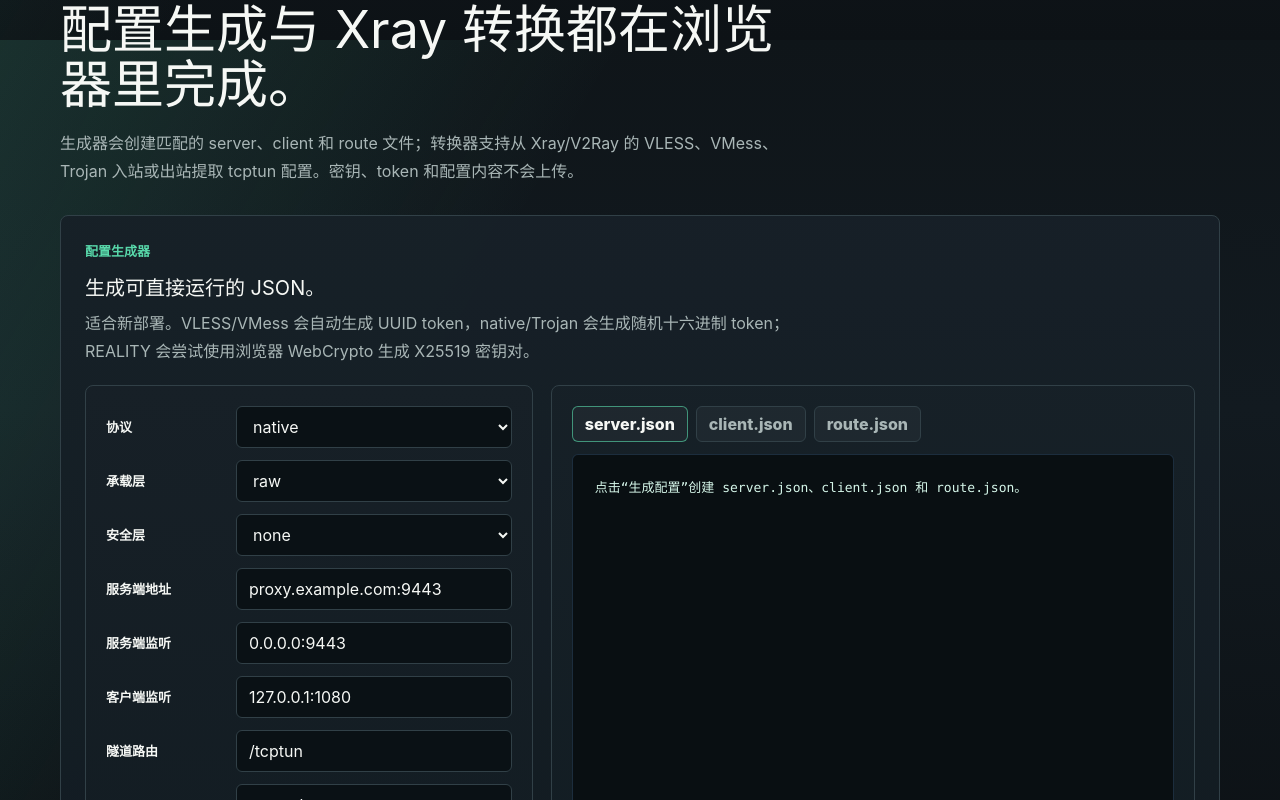
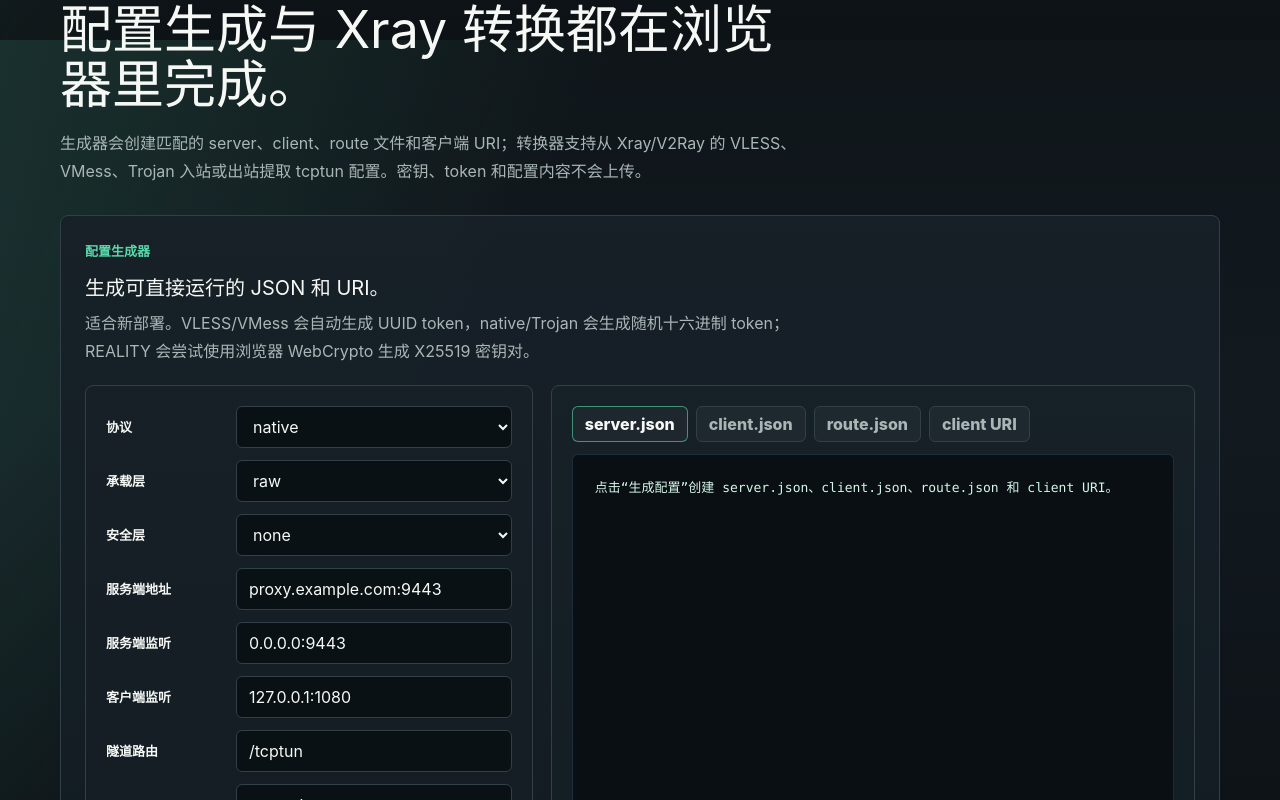
Before and after one commit to sskycn/tcptun, a Next.js app: page / in a window 1280 px wide. Shown: the part 3160-3960 px from the top of the page. Built offline with nearby package versions, Linux system fonts and the light colour scheme.

Commit message:
Add client URI generation

```diff
--- a/app/config-tools.tsx
+++ b/app/config-tools.tsx
@@ -3,7 +3,9 @@
 import { useMemo, useState } from "react";
 
 type JsonRecord = Record<string, unknown>;
-type GeneratedFile = "server" | "client" | "route";
+type GeneratedJSONFile = "server" | "client" | "route";
+type GeneratedFile = GeneratedJSONFile | "uri";
+type GeneratedFiles = Record<GeneratedJSONFile, JsonRecord> & { uri: string };
 type ConverterTarget = "client" | "server";
 
 const defaultClientListen = "127.0.0.1:1080";
@@ -88,7 +90,8 @@
   const [realityDest, setRealityDest] = useState("example.com:443");
   const [shortId, setShortId] = useState("");
   const [forceCidrs, setForceCidrs] = useState("1.1.1.0/24,2001:4860::/48");
-  const [generatedFiles, setGeneratedFiles] = useState<Record<GeneratedFile, JsonRecord> | null>(null);
+  const [uriName, setUriName] = useState("tcptun");
+  const [generatedFiles, setGeneratedFiles] = useState<GeneratedFiles | null>(null);
   const [activeGeneratedFile, setActiveGeneratedFile] = useState<GeneratedFile>("server");
   const [generatorStatus, setGeneratorStatus] = useState("");
 
@@ -101,8 +104,8 @@
   const [converterStatus, setConverterStatus] = useState("");
 
   const generatorOutput = generatedFiles
-    ? pretty(generatedFiles[activeGeneratedFile])
-    : "点击“生成配置”创建 server.json、client.json 和 route.json。";
+    ? formatGeneratedOutput(generatedFiles[activeGeneratedFile])
+    : "点击“生成配置”创建 server.json、client.json、route.json 和 client URI。";
 
   const targetLabel = useMemo(() => (target === "client" ? "client.json" : "server.json"), [target]);
 
@@ -120,10 +123,11 @@
         realityDest,
         shortId,
         forceCidrs,
+        uriName,
       });
       setGeneratedFiles(files);
       setActiveGeneratedFile("server");
-      setGeneratorStatus("已生成 server.json、client.json 和 route.json。");
+      setGeneratorStatus("已生成 server.json、client.json、route.json 和 client URI。");
     } catch (error) {
       setGeneratorStatus(messageFor(error));
     }
@@ -168,15 +172,15 @@
         <p className="eyebrow">在线工具</p>
         <h2>配置生成与 Xray 转换都在浏览器里完成。</h2>
         <p>
-          生成器会创建匹配的 server、client 和 route 文件；转换器支持从 Xray/V2Ray 的 VLESS、VMess、
-          Trojan 入站或出站提取 tcptun 配置。密钥、token 和配置内容不会上传。
+          生成器会创建匹配的 server、client、route 文件和客户端 URI；转换器支持从 Xray/V2Ray 的
+          VLESS、VMess、Trojan 入站或出站提取 tcptun 配置。密钥、token 和配置内容不会上传。
         </p>
       </div>
 
       <div className="tool-card" id="generator">
         <div className="tool-copy">
           <p className="eyebrow">配置生成器</p>
-          <h3>生成可直接运行的 JSON。</h3>
+          <h3>生成可直接运行的 JSON 和 URI。</h3>
           <p>
             适合新部署。VLESS/VMess 会自动生成 UUID token，native/Trojan 会生成随机十六进制 token；
             REALITY 会尝试使用浏览器 WebCrypto 生成 X25519 密钥对。
@@ -235,14 +239,18 @@
             <Field label="强制上游 CIDR">
               <input value={forceCidrs} onChange={(event) => setForceCidrs(event.target.value)} />
             </Field>
+            <Field label="URI 名称">
+              <input value={uriName} onChange={(event) => setUriName(event.target.value)} />
+            </Field>
             <div className="button-row">
               <button type="button" className="button primary" data-testid="generate-config" onClick={handleGenerate}>
                 生成配置
               </button>
               <CopyButton text={generatorOutput} onDone={setGeneratorStatus} />
               <DownloadButton
-                filename={`${activeGeneratedFile}.json`}
+                filename={generatedFilename(activeGeneratedFile)}
                 text={generatedFiles ? generatorOutput : ""}
+                mimeType={activeGeneratedFile === "uri" ? "text/plain" : "application/json"}
                 onDone={setGeneratorStatus}
               />
             </div>
@@ -250,14 +258,14 @@
           </div>
           <div className="output-panel">
             <div className="tabs" role="tablist" aria-label="已生成文件">
-              {(["server", "client", "route"] as GeneratedFile[]).map((file) => (
+              {(["server", "client", "route", "uri"] as GeneratedFile[]).map((file) => (
                 <button
                   key={file}
                   type="button"
                   className={file === activeGeneratedFile ? "active" : ""}
                   onClick={() => setActiveGeneratedFile(file)}
                 >
-                  {file}.json
+                  {generatedLabel(file)}
                 </button>
               ))}
             </div>
@@ -369,15 +377,17 @@
 function DownloadButton({
   filename,
   text,
+  mimeType = "application/json",
   onDone,
 }: {
   filename: string;
   text: string;
+  mimeType?: string;
   onDone: (message: string) => void;
 }) {
   function download() {
     if (!text.trim()) return;
-    const blob = new Blob([text], { type: "application/json" });
+    const blob = new Blob([text], { type: mimeType });
     const url = URL.createObjectURL(blob);
     const link = document.createElement("a");
     link.href = url;
@@ -394,7 +404,19 @@
   );
 }
 
-async function generateConfigs(form: Record<string, string>) {
+function generatedLabel(file: GeneratedFile) {
+  return file === "uri" ? "client URI" : `${file}.json`;
+}
+
+function generatedFilename(file: GeneratedFile) {
+  return file === "uri" ? "client-uri.txt" : `${file}.json`;
+}
+
+function formatGeneratedOutput(value: JsonRecord | string) {
+  return typeof value === "string" ? value : pretty(value);
+}
+
+async function generateConfigs(form: Record<string, string>): Promise<GeneratedFiles> {
   if (form.security === "reality" && form.transport !== "raw") {
     throw new Error("REALITY 配置必须使用 raw 承载层。");
   }
@@ -447,7 +469,7 @@
     }
   }
 
-  const route = {
+  const route: JsonRecord = {
     force_upstream: {
       domains: [],
       domain_regexes: [],
@@ -458,11 +480,218 @@
     },
   };
 
+  const serverConfig = cleanObject(server);
+  const clientConfig = cleanObject(client);
+
   return {
-    server: cleanObject(server),
-    client: cleanObject(client),
+    server: serverConfig,
+    client: clientConfig,
     route,
-  } as Record<GeneratedFile, JsonRecord>;
+    uri: buildClientURI(clientConfig, form.uriName),
+  };
+}
+
+function buildClientURI(cfg: JsonRecord, name: string) {
+  const mode = stringField(cfg, "mode");
+  if (mode && mode !== "client") throw new Error(`URI 只能从 client 配置生成，当前 mode 是 ${mode}。`);
+
+  const protocol = stringField(cfg, "tunnel_protocol") || "native";
+  const transport = stringField(cfg, "tunnel_transport") || "raw";
+  const { host, port } = splitURIHostPort(stringField(cfg, "server_addr"));
+  const token = stringField(cfg, "token");
+  if (!token) throw new Error("生成 URI 需要 token。");
+
+  switch (protocol) {
+    case "native":
+      return buildNativeURI(cfg, transport, host, port, token, name);
+    case "vless":
+      return buildVLESSURI(cfg, transport, host, port, token, name);
+    case "vmess":
+      return buildVMessURI(cfg, transport, host, port, token, name);
+    case "trojan":
+      return buildTrojanURI(cfg, transport, host, port, token, name);
+    default:
+      throw new Error(`不支持生成 URI 的协议: ${protocol}`);
+  }
+}
+
+function buildNativeURI(cfg: JsonRecord, transport: string, host: string, port: string, token: string, name: string) {
+  const query = new URLSearchParams();
+  query.set("protocol", "native");
+  addTransportQuery(query, cfg, transport);
+  addSecurityQuery(query, cfg);
+  return buildStandardURI("tcptun", token, host, port, query, name);
+}
+
+function buildVLESSURI(cfg: JsonRecord, transport: string, host: string, port: string, token: string, name: string) {
+  const query = new URLSearchParams();
+  query.set("encryption", "none");
+  query.set("type", xrayURITransportType(transport));
+  addTransportQuery(query, cfg, transport);
+  addSecurityQuery(query, cfg);
+  const flow = stringField(cfg, "tunnel_flow");
+  if (flow) query.set("flow", flow);
+  return buildStandardURI("vless", token, host, port, query, name);
+}
+
+function buildTrojanURI(cfg: JsonRecord, transport: string, host: string, port: string, token: string, name: string) {
+  const query = new URLSearchParams();
+  query.set("type", xrayURITransportType(transport));
+  addTransportQuery(query, cfg, transport);
+  addSecurityQuery(query, cfg);
+  return buildStandardURI("trojan", token, host, port, query, name);
+}
+
+function buildVMessURI(cfg: JsonRecord, transport: string, host: string, port: string, token: string, name: string) {
+  const vmess: JsonRecord = {
+    v: "2",
+    ps: normalizeURIName(name),
+    add: host,
+    port,
+    id: token,
+    aid: "0",
+    scy: "none",
+    net: vmessURITransportNetwork(transport),
+    type: "none",
+    host: "",
+    path: "",
+    tls: "",
+  };
+  const path = normalizePath(stringField(cfg, "tunnel_path"));
+  if (path && transport !== "raw") vmess.path = path;
+  if (booleanField(cfg, "tunnel_tls")) {
+    vmess.tls = "tls";
+    vmess.sni = stringField(cfg, "tunnel_tls_server_name");
+  }
+  return `vmess://${base64Encode(JSON.stringify(vmess))}`;
+}
+
+function buildStandardURI(
+  scheme: string,
+  token: string,
+  host: string,
+  port: string,
+  query: URLSearchParams,
+  name: string,
+) {
+  const queryText = query.toString();
+  return `${scheme}://${encodeURIComponent(token)}@${formatURIHostPort(host, port)}?${queryText}#${encodeURIComponent(
+    normalizeURIName(name),
+  )}`;
+}
+
+function addTransportQuery(query: URLSearchParams, cfg: JsonRecord, transport: string) {
+  query.set("transport", transport);
+  const path = normalizePath(stringField(cfg, "tunnel_path"));
+  if (path && transport !== "raw") query.set("path", path);
+}
+
+function addSecurityQuery(query: URLSearchParams, cfg: JsonRecord) {
+  if (stringField(cfg, "tunnel_security") === "reality") {
+    query.set("security", "reality");
+    setQueryIfPresent(query, "sni", stringField(cfg, "reality_server_name"));
+    setQueryIfPresent(query, "fp", stringField(cfg, "reality_fingerprint"));
+    setQueryIfPresent(query, "pbk", stringField(cfg, "reality_public_key"));
+    setQueryIfPresent(query, "sid", stringField(cfg, "reality_short_id"));
+    setQueryIfPresent(query, "spx", stringField(cfg, "reality_spider_x"));
+    return;
+  }
+  if (booleanField(cfg, "tunnel_tls")) {
+    query.set("security", "tls");
+    setQueryIfPresent(query, "sni", stringField(cfg, "tunnel_tls_server_name"));
+    if (booleanField(cfg, "tunnel_tls_insecure")) query.set("allowInsecure", "1");
+    return;
+  }
+  query.set("security", "none");
+}
+
+function setQueryIfPresent(query: URLSearchParams, key: string, value: string) {
+  if (value) query.set(key, value);
+}
+
+function xrayURITransportType(transport: string) {
+  switch (transport) {
+    case "raw":
+      return "tcp";
+    case "h2":
+      return "http";
+    case "h3":
+      return "quic";
+    default:
+      return transport;
+  }
+}
+
+function vmessURITransportNetwork(transport: string) {
+  switch (transport) {
+    case "raw":
+      return "tcp";
+    case "h2":
+      return "h2";
+    case "h3":
+      return "quic";
+    default:
+      return transport;
+  }
+}
+
+function splitURIHostPort(address: string) {
+  const trimmed = address.trim();
+  if (!trimmed) throw new Error("生成 URI 需要 server_addr。");
+
+  let host = "";
+  let port = "";
+  if (trimmed.startsWith("[")) {
+    const closingBracket = trimmed.indexOf("]");
+    if (closingBracket <= 1 || trimmed[closingBracket + 1] !== ":") {
+      throw new Error("server_addr 必须是 host:port，IPv6 请使用 [::1]:443 格式。");
+    }
+    host = trimmed.slice(1, closingBracket);
+    port = trimmed.slice(closingBracket + 2);
+  } else {
+    const lastColon = trimmed.lastIndexOf(":");
+    if (lastColon <= 0 || lastColon === trimmed.length - 1 || trimmed.slice(0, lastColon).includes(":")) {
+      throw new Error("server_addr 必须是 host:port，IPv6 请使用 [::1]:443 格式。");
+    }
+    host = trimmed.slice(0, lastColon);
+    port = trimmed.slice(lastColon + 1);
+  }
+
+  const parsedPort = Number(port);
+  if (!host.trim()) throw new Error("server_addr host 为空。");
+  if (!Number.isInteger(parsedPort) || parsedPort <= 0 || parsedPort > 65535) {
+    throw new Error(`server_addr 端口无效: ${port}`);
+  }
+  return { host: host.trim(), port };
+}
+
+function formatURIHostPort(host: string, port: string) {
+  return host.includes(":") && !host.startsWith("[") ? `[${host}]:${port}` : `${host}:${port}`;
+}
+
+function normalizeURIName(name: string) {
+  return name.trim() || "tcptun";
+}
+
+function stringField(source: JsonRecord, key: string) {
+  return String(source[key] ?? "").trim();
+}
+
+function booleanField(source: JsonRecord, key: string) {
+  const value = source[key];
+  if (typeof value === "boolean") return value;
+  if (typeof value === "number") return value !== 0;
+  if (typeof value === "string") return ["1", "true", "yes"].includes(value.trim().toLowerCase());
+  return false;
+}
+
+function base64Encode(value: string) {
+  const bytes = new TextEncoder().encode(value);
+  let binary = "";
+  bytes.forEach((byte) => {
+    binary += String.fromCharCode(byte);
+  });
+  return btoa(binary);
 }
 
 function convertConfig(source: JsonRecord, options: Record<string, string>) {
```
